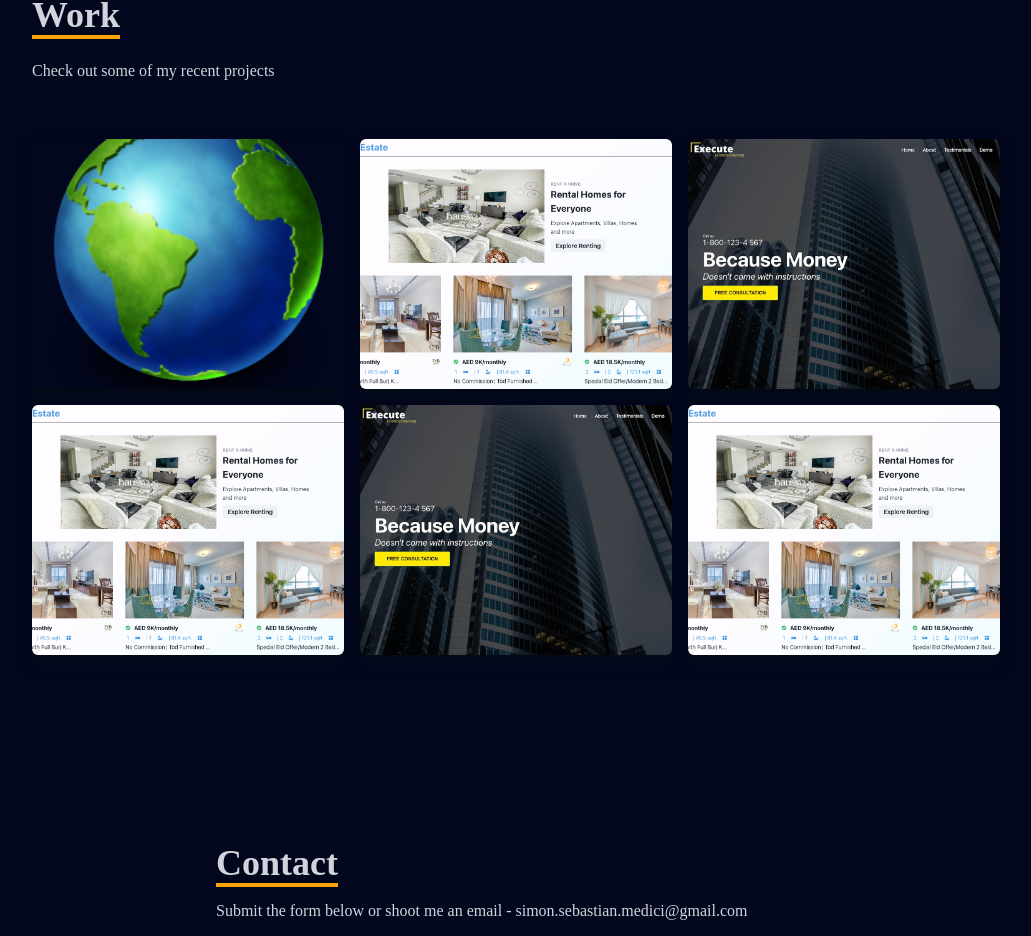
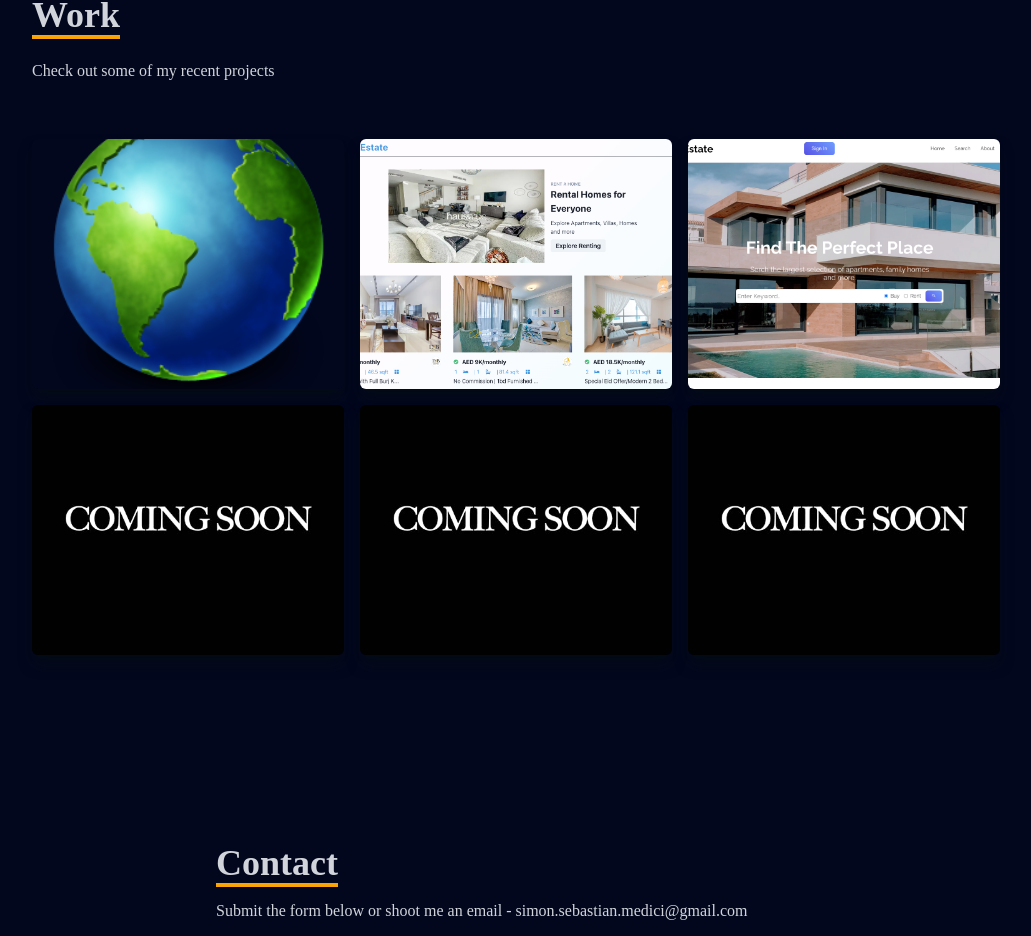
Before and after one commit to simonmedici/portfolio-react-app, a React (Create React App) app: page / in a window 1280 px wide. Shown: the part 2475-3411 px from the top of the page, without its empty margins (124-1155 px from the left). Built offline with nearby package versions, Linux system fonts and the light colour scheme.

Commit message:
link of new work project, real estate page. add coming soon placeholders to work section

```diff
--- a/src/components/Work.jsx
+++ b/src/components/Work.jsx
@@ -1,7 +1,9 @@
-import React from 'react'
-import WorkImg from '../assets/workImg.jpeg'
-import realEstate from '../assets/realestate.jpg'
-import Worldpng from '../assets/earth_PNG.png'
+import React from 'react';
+import WorkImg from '../assets/workImg.jpeg';
+import realEstate from '../assets/realestate.jpg';
+import Worldpng from '../assets/earth_PNG.png';
+import RealEstatePage from '../assets/realestatepage.jpg';
+import ComingSoon from '../assets/comingsoon.jpg';
 
 const Work = () => {
   return (
@@ -37,7 +39,7 @@ const Work = () => {
                     {/* Hover Effects */}
                     <div className='opacity-0 group-hover:opacity-100'>
                         <span className='text-2xl font-bold text-white tracking-wider'>
-                            React JS Application
+                            Real Estate API Website
                         </span>
                         <div className='pt-8 text-center'>
                             <a href="https://real-estate-web-app-chi.vercel.app/">
@@ -50,24 +52,24 @@ const Work = () => {
                     </div>
                 </div>
                 {/* Grid Item */}
-                <div style={{backgroundImage: `url(${WorkImg})`}} className='shadow-lg shadow-[#040c16] group container rounded-md flex justify-center items-center mx-auto content-div'>
+                <div style={{backgroundImage: `url(${RealEstatePage})`}} className='shadow-lg shadow-[#040c16] group container rounded-md flex justify-center items-center mx-auto content-div'>
 
                     {/* Hover Effects */}
                     <div className='opacity-0 group-hover:opacity-100'>
                         <span className='text-2xl font-bold text-white tracking-wider'>
-                            React JS Application
+                            Real Estate Website
                         </span>
                         <div className='pt-8 text-center'>
-                            <a href="/">
+                            <a href="https://real-estate-app-black.vercel.app/">
                                 <button className='text-center rounded-lg px-4 py-3 m-2 bg-white text-gray-700 font-bold text-lg'>Demo</button>
                             </a>
-                            <a href="/">
+                            <a href="https://github.com/simonmedici/real-estate-app">
                                 <button className='text-center rounded-lg px-4 py-3 m-2 bg-white text-gray-700 font-bold text-lg'>Code</button>
                             </a>
                         </div>
                     </div>
                 </div>
-                <div style={{backgroundImage: `url(${realEstate})`}} className='shadow-lg shadow-[#040c16] group container rounded-md flex justify-center items-center mx-auto content-div'>
+                <div style={{backgroundImage: `url(${ComingSoon})`}} className='shadow-lg shadow-[#040c16] group container rounded-md flex justify-center items-center mx-auto content-div'>
 
                     {/* Hover Effects */}
                     <div className='opacity-0 group-hover:opacity-100'>
@@ -85,7 +87,7 @@ const Work = () => {
                     </div>
                 </div>
                 {/* Grid Item */}
-                <div style={{backgroundImage: `url(${WorkImg})`}} className='shadow-lg shadow-[#040c16] group container rounded-md flex justify-center items-center mx-auto content-div'>
+                <div style={{backgroundImage: `url(${ComingSoon})`}} className='shadow-lg shadow-[#040c16] group container rounded-md flex justify-center items-center mx-auto content-div'>
 
                     {/* Hover Effects */}
                     <div className='opacity-0 group-hover:opacity-100'>
@@ -102,7 +104,7 @@ const Work = () => {
                         </div>
                     </div>
                 </div>
-                <div style={{backgroundImage: `url(${realEstate})`}} className='shadow-lg shadow-[#040c16] group container rounded-md flex justify-center items-center mx-auto content-div'>
+                <div style={{backgroundImage: `url(${ComingSoon})`}} className='shadow-lg shadow-[#040c16] group container rounded-md flex justify-center items-center mx-auto content-div'>
 
                     {/* Hover Effects */}
                     <div className='opacity-0 group-hover:opacity-100'>
```
Also changed, not shown: src/assets/comingsoon.jpg (added), src/assets/realestatepage.jpg (added).
